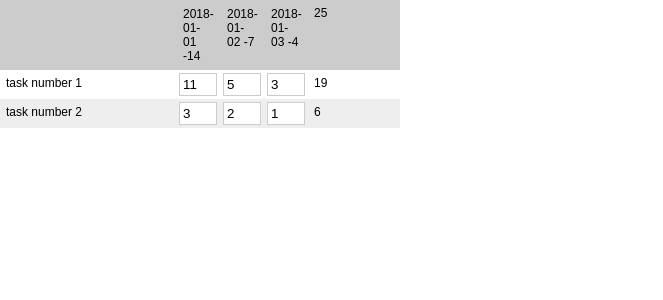
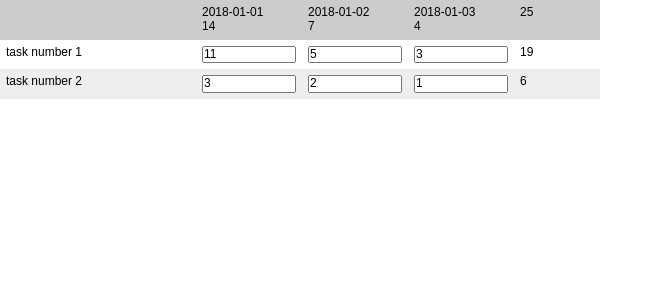
Before and after one commit to ungear/redux-timetable, a React (Create React App) app: page / in a window 1280 px wide. Shown: the top 300 px of the page, without its empty margins (0-663 px from the left). Built offline with nearby package versions, Linux system fonts and the light colour scheme.

Commit message:
introduce normalize.css; some minor style changes

```diff
--- a/package.json
+++ b/package.json
@@ -3,6 +3,7 @@
   "version": "0.1.0",
   "private": true,
   "dependencies": {
+    "normalize.css": "^8.0.0",
     "react": "^16.3.2",
     "react-dom": "^16.3.2",
     "react-redux": "^5.0.7",
--- a/src/components/Timetable.css
+++ b/src/components/Timetable.css
@@ -1,36 +1,35 @@
-.grid{
+.grid {
   display: flex;
   flex-direction: column;
-  width: 400px;
+  max-width: 600px;
   font-size: 12px;
 }
-.grid__row{
+.grid__row {
   display: flex;
 }
-.grid__row:nth-child(2n+1){
+.grid__row:nth-child(2n + 1) {
   background: #eee;
 }
-.grid__row--header{
-  background: #ccc!important;
+.grid__row--header {
+  background: #ccc !important;
 }
-.grid__row--header .grid__cell{
-  border-color: transparent;
+.grid__row--header .grid__cell {
   background: none;
 }
-.grid__cell{
+.grid__cell {
   margin: 3px;
   padding: 3px;
 }
-.grid__cell--task-name{
+.grid__cell input {
+  width: 100%;
+}
+.grid__cell--task-name {
   flex: 1 1 100%;
 }
-.grid__cell--time{
-  border: 1px solid #ccc;
-  background: #fff;
-  width: 30px;
-  flex: 0 0 30px;
+.grid__cell--time {
+  flex: 0 0 100px;
 }
-.grid__cell--task-total{
+.grid__cell--task-total {
   width: 80px;
   flex: 0 0 80px;
 }
--- a/src/components/Timetable.js
+++ b/src/components/Timetable.js
@@ -76,8 +76,8 @@ class Timetable extends Component {
               className="grid__cell grid__cell--time"
               key={this.props.calendarDays.byId[cdId]}
             >
-              {this.props.calendarDays.byId[cdId]} -
-              {this.props.calendarDayTotalById[cdId]}
+              <div>{this.props.calendarDays.byId[cdId]}</div>
+              <div>{this.props.calendarDayTotalById[cdId]}</div>
             </div>
           ))}
           <div className="grid__cell grid__cell--task-total">
@@ -90,13 +90,13 @@ class Timetable extends Component {
               {this.props.tasks.byId[taskId].name}
             </div>
             {this.props.tasks.byId[taskId].taskDayIds.map(taskDayId => (
-              <input
-                className="grid__cell grid__cell--time"
-                key={taskDayId}
-                value={this.props.taskDays.byId[taskDayId].workload}
-                data-taskdayid={taskDayId}
-                onChange={this.onCellChanged}
-              />
+              <div className="grid__cell grid__cell--time" key={taskDayId}>
+                <input
+                  value={this.props.taskDays.byId[taskDayId].workload}
+                  data-taskdayid={taskDayId}
+                  onChange={this.onCellChanged}
+                />
+              </div>
             ))}
             <div className="grid__cell grid__cell--task-total">
               {this.props.taskTotalById[taskId]}
--- a/src/index.css
+++ b/src/index.css
@@ -3,3 +3,8 @@ body {
   padding: 0;
   font-family: sans-serif;
 }
+* {
+  padding: 0;
+  margin: 0;
+  box-sizing: border-box;
+}
```
Also changed, not shown: src/index.js (+7 -6 lines), 1 other file (tests, documents, lock files or other folders).
